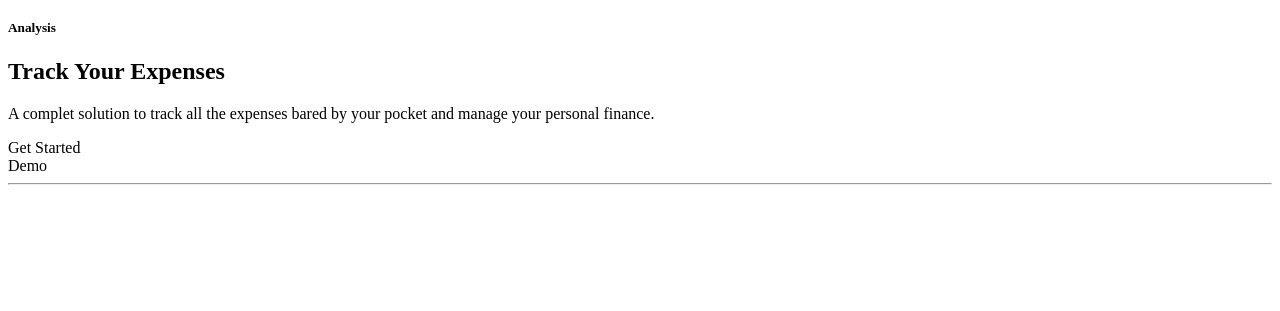
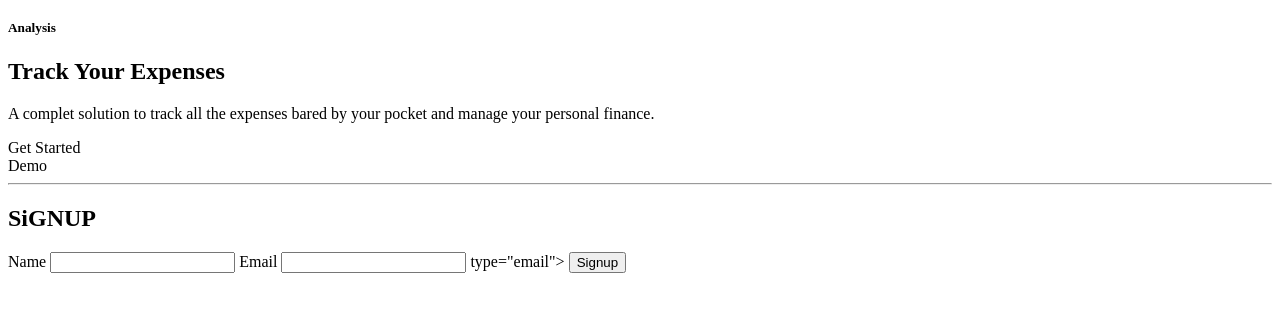
Before and after one commit to pudensky/gary-tracker, a plain HTML site: page index.html in a window 1280 px wide. Shown: the part 141-452 px from the top of the page. Drawn offline with Linux system fonts and the light colour scheme.

Commit message:
Update index.html

```diff
--- a/index.html
+++ b/index.html
@@ -54,10 +54,15 @@
         </div>
         <hr>
      </section>
-
-
-
-    </main>
+     <section>
+     <h2>SiGNUP</h2>
+     <label for="name">Name</label>
+     <input id="name" type="text">
+     <label for="email">Email</label>
+     <input id="email"> type="email">
+     <button type="submit" id="signup class="bts1>Signup</button>
+     </section>
+</main>
 
 
   </div>
```
